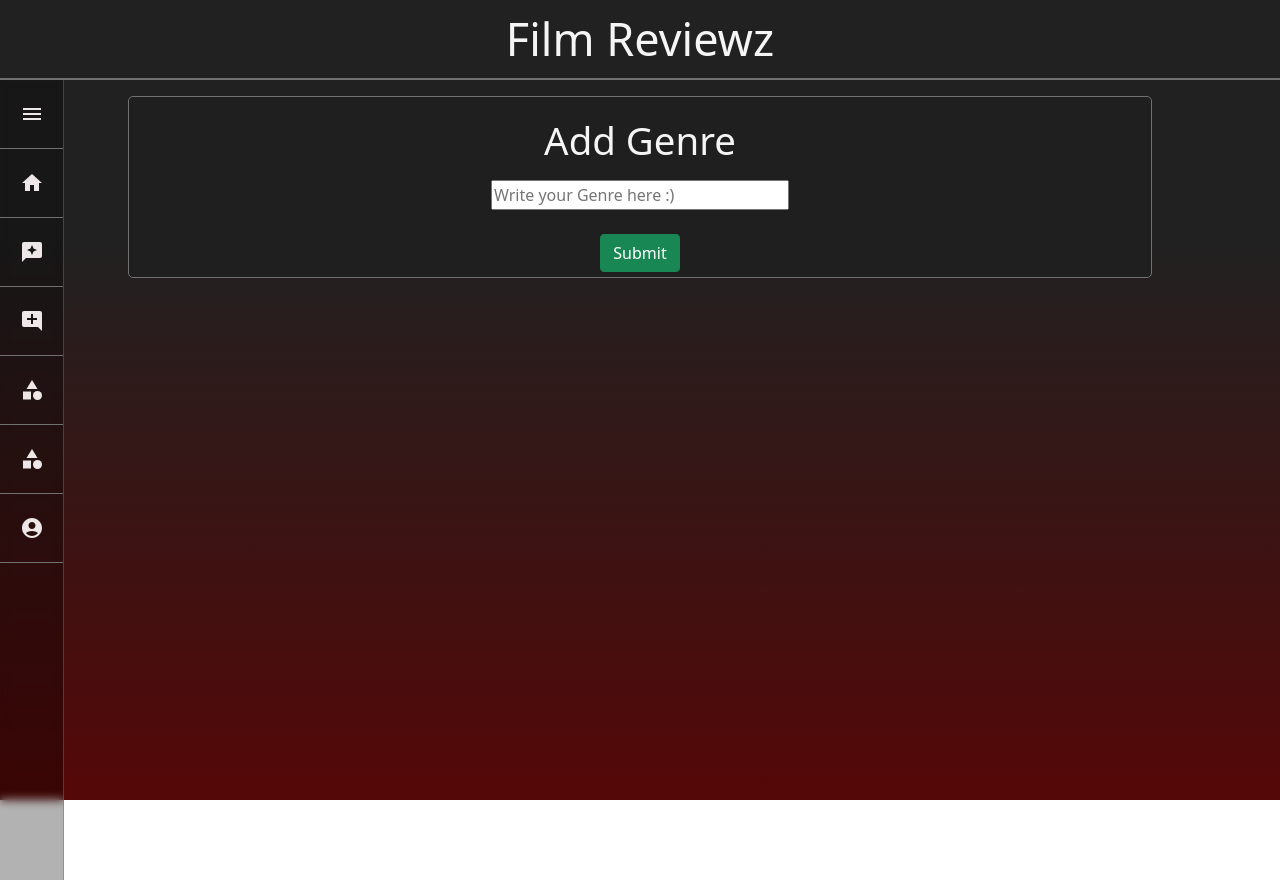
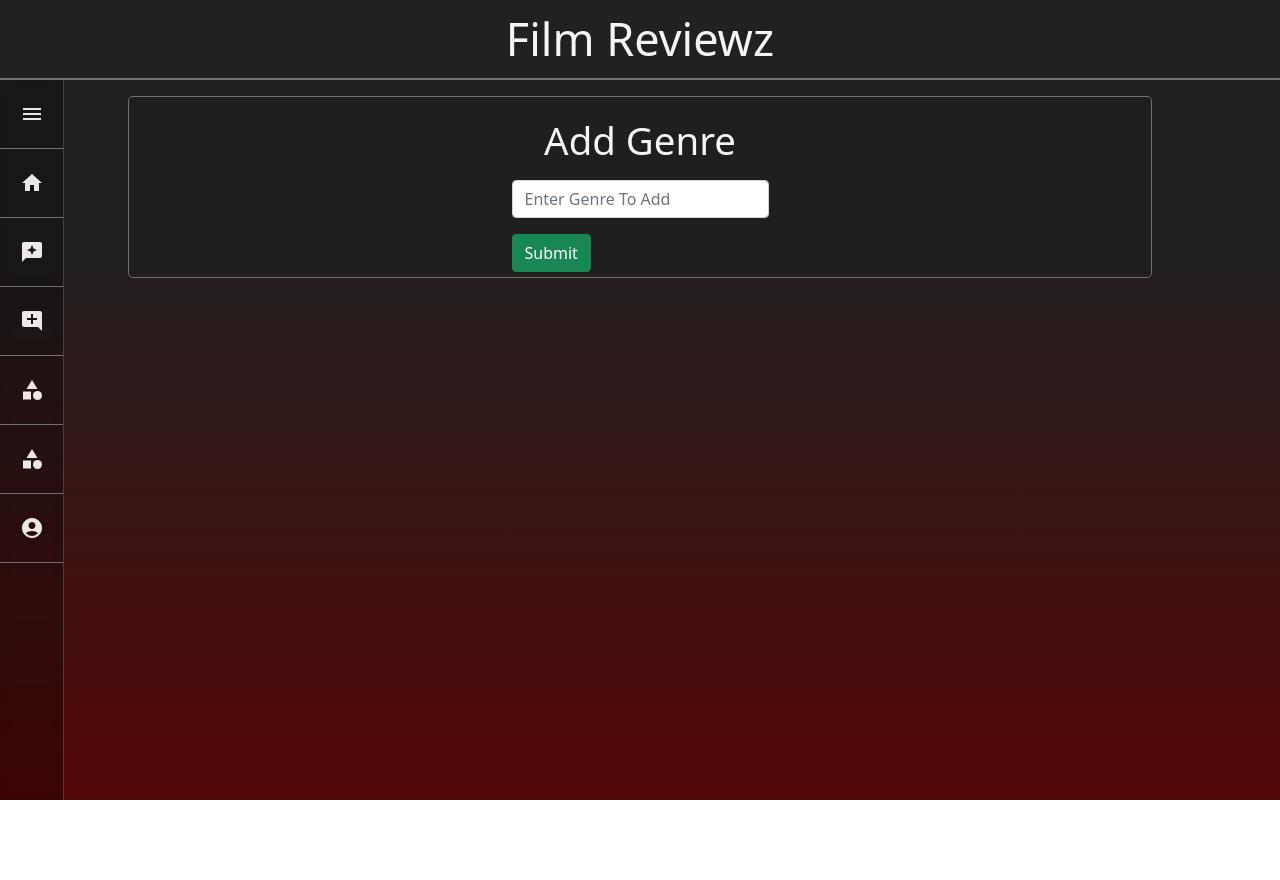
Before and after one commit to Maciejw52/Film_review_website, a React (Create React App) app: page /genres/new in a window 1280 px wide. After the commit the page ends 800 px from the top, so only its background shows below. Built offline with nearby package versions, Linux system fonts and the light colour scheme.

Commit message:
Styling Changes

```diff
--- a/src/App.css
+++ b/src/App.css
@@ -1,16 +1,14 @@
 .App {
   width: 100%;
   height: 100vh;
-  min-height: fit-content;
-  background: linear-gradient(180deg, #212121 30%, rgb(85, 7, 7) 100%);
 }
 
 body {
   width: 100%;
-  height: 100vh;
+  height: 100%;
   margin: 0;
   padding: 0;
-
+  background: linear-gradient(180deg, #212121 30%, rgb(85, 7, 7) 100%);
 }
 
 .Header {
@@ -45,13 +43,14 @@ body {
 }
 
 .templatePage {
-  height: fit-content;
+  height: 100;
   margin-left: max(70px, 10%);
   margin-right: max(10%, 5px);
   display: flex;
   padding: 5px;
   justify-content: center;
   margin-top: 2vh;
+  margin-bottom: initial;
   bottom: 2vh;
   border: 1px solid #717171;
   border-radius: 5px;
--- a/src/App.js
+++ b/src/App.js
@@ -25,6 +25,8 @@ function App() {
         <div className="App">
           <Header />
           <NavigationSidebar />
+
+          <div style={{height: "initial"}}>
             <div className='templatePage'>
               <Routes>
                 <Route exact path="/" element={<Homepage />} />
@@ -37,6 +39,7 @@ function App() {
               </Routes>
             </div>
           </div>
+        </div>
       </Router>
     </>
   );
--- a/src/components/AddGenre/AddGenre.css
+++ b/src/components/AddGenre/AddGenre.css
@@ -6,19 +6,10 @@
 
 .AddGenreTitle {
   align-items: center;
-  font-size: 3vw;
+  font-size: max(20px, 3vw);
   padding: 10px;
 }
 
-.AddGenreField {
-  height: 100%;
-  margin: auto;
-  display: flex;
-  text-align: center;
-  align-items: center;
-  color: #F5F5F5;
-  grid-template-columns: 1fr 1fr 1fr;
-}
 
 .GenreInputAndButton {
   flex-direction: column;
--- a/src/components/AddGenre/AddGenre.js
+++ b/src/components/AddGenre/AddGenre.js
@@ -6,50 +6,33 @@ import { postGenre } from '../../utils/api';
 import UppercaseString from "../../utils/UppercaseString";
 import "./AddGenre.css";
 
+import { Form } from 'react-bootstrap';
+
 function AddGenre() {
 
-
   const HandleSendGenre = (NewGenre) => {
-
-    const sendGenre = UppercaseString(NewGenre.toLowerCase())
-
-    const genreToSend = {
-      genre: sendGenre
-    };
-
-    postGenre(genreToSend).then(() => {
-      window.location.reload(true);
-    })
+    postGenre({genre: UppercaseString(NewGenre.toLowerCase())})
   }
 
   return (
     <section>
       <div className='Full' style={{flexDirection: "column", justifyContent: "center", alignItems: "center"}}>
-        <div className='AddGenreTitle'>
-          Add Genre
-        </div>
+        <div className='AddGenreTitle'>Add Genre</div>
         <div className='AddGenreField'>
-          <div className='flex-container' style={{flexDirection: "row"}}>
-            <form
-            onSubmit={(event) => {
-            event.preventDefault();
-            HandleSendGenre(event.target[0].value);
-            }}
-            >
-              <div className='flex-container GenreInputAndButton'>
-                <textarea
-                  id='Genre'
-                  rows="1"
-                  cols="30"
-                  type="text"
-                  placeholder='Write your Genre here :)'
-                  required
-                  style={{resize: "none"}}
-                ></textarea>
-                <br/>
-                <Button type="submit" className="btn btn-success">Submit</Button>
-              </div>
-            </form>
+          <div className='flex-container' style={{ flexDirection: "row" }}>
+
+            <Form
+              onSubmit={(event) => {
+              event.preventDefault();
+                HandleSendGenre(event.target[0].value);
+                event.target[0].value = "";
+            }}>
+              <Form.Group className="mb-3" controlId="Genre">
+                <Form.Control type="text" placeholder="Enter Genre To Add" required />
+              </Form.Group>
+              <Button type="submit" className="btn btn-success">Submit</Button>
+            </Form>
+
           </div>
         </div>
       </div>
--- a/src/components/Genres/Genres.css
+++ b/src/components/Genres/Genres.css
@@ -1,6 +1,6 @@
 .AllGenresTitle {
   align-items: center;
-  font-size: 3vw;
+  font-size: max(22px, 3vw);
 }
 
 .AllGenres {
@@ -11,12 +11,26 @@
   align-items: center;
   color: #F5F5F5;
   grid-template-columns: 1fr 1fr 1fr;
+
+}
+
+@media only screen and (max-width: 810px) {
+  .AllGenres {
+    grid-template-columns: 1fr 1fr;
+  }
+}
+
+@media only screen and (max-width: 510px) {
+  .AllGenres {
+    grid-template-columns: 1fr;
+    width: 100%
+  }
 }
 
 .GenreItem {
   margin: 20px;
   display: grid;
-  font-size: 2vw;
+  font-size: max(20px, 2vw);
   border-radius: 5px;
   border: 1px solid #717171;
 }
@@ -26,7 +40,8 @@
 }
 
 .GenreText {
-  padding: 5px
+  padding: 5px;
+  white-space: nowrap;
 }
 
 .GenreText:hover {
--- a/src/components/Genres/Genres.js
+++ b/src/components/Genres/Genres.js
@@ -13,29 +13,28 @@ function AllGenres() {
     getGenresFromServer().then((genresObject) => {
       setGenreView(genresObject)
     })
-  }, []);
+  }, [genreView]);
 
 
   // Will eventually show a Modal to confirm if user wants it deleted
-  const handleDeleteButtonClicked = (genreId) => {
-    const genreToDelete = { _id: genreId };
+  const handleDeleteButtonClicked = (genreId, genreName) => {
 
-    deleteGenre(genreToDelete).then(() => {
-      window.location.reload(true);
-    })
+    deleteGenre({ _id: genreId }).then(() => {
+      setGenreView((prev) => { return prev.filter(item => item !== genreName)})
+    });
   }
 
   return (
     <>
       <div className='flex-container' style={{flexDirection: "column", justifyContent: "center", alignItems: "center"}}>
         <div className='AllGenresTitle'><p>All Genres</p></div>
-        <p style={{color: "rgba()"}}>On this page you can delete genres and also clicking on the genre title displays all the reviews for that genre</p>
+        <p style={{color: "rgba()", textAlign: "center"}}>On this page you can delete genres and also clicking on the genre title displays all the reviews for that genre</p>
         <div className='AllGenres'>
           {genreView.map((genre) => {
             return (
                 <div key={genre._id}>
                   <div className='GenreItem'>
-                    <div className='DeleteGenreButton' onClick={() => {handleDeleteButtonClicked(genre._id)}}><Close /></div>
+                    <div className='DeleteGenreButton' onClick={() => {handleDeleteButtonClicked(genre._id, genre.genre)}}><Close /></div>
 
                     <Link style={{textDecoration: 'none', color: "white"}} to={`../reviews/${genre.genre}`}>
                       <div className="GenreText">{genre.genre}</div>
--- a/src/components/Navigation/Navigation.css
+++ b/src/components/Navigation/Navigation.css
@@ -3,7 +3,6 @@
   display: flex;
   flex-direction: column;
   min-height: 90vh;
-  height: 100%;
   width: 250px;
   top: 80px;
   bottom: 0;
```
Lines whose indentation alone changed are shown as unchanged.
